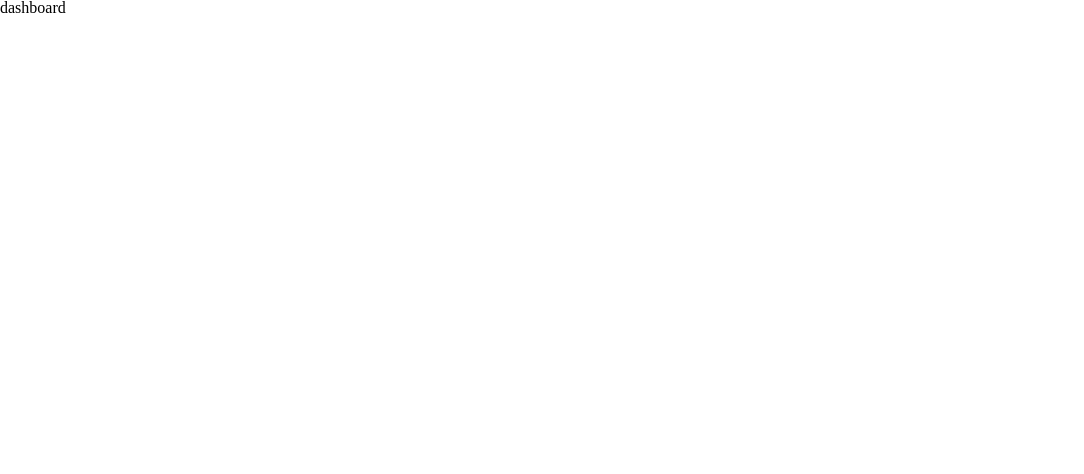
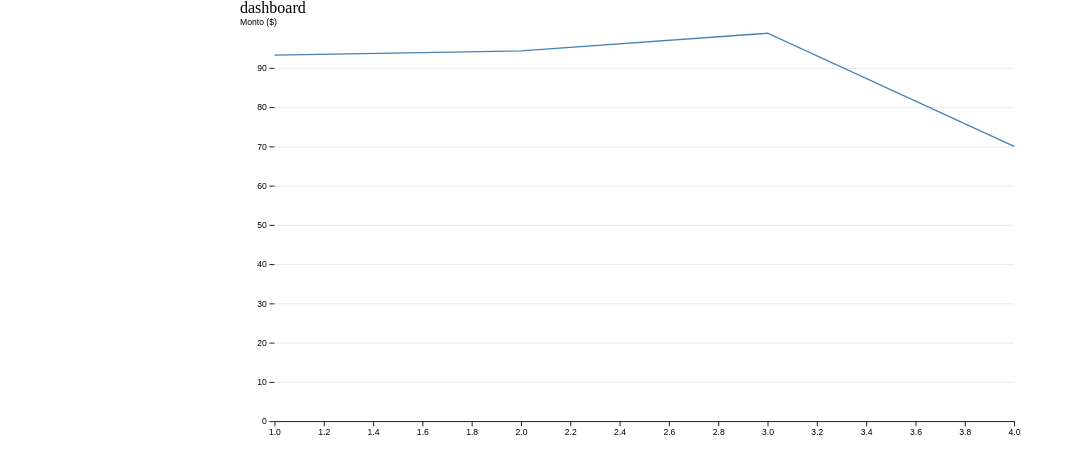
Before and after one commit to ixmael/admetricks-test, a Vue app in the folder packages/frontend/: page /dashboard in a window 1280 px wide. Shown: the top 474 px of the page, without its empty margins (0-1084 px from the left). Built offline with nearby package versions, Linux system fonts and the light colour scheme.

Commit message:
feat(graph): add initial graph

```diff
--- a/packages/frontend/package.json
+++ b/packages/frontend/package.json
@@ -24,6 +24,7 @@
   "devDependencies": {
     "@rushstack/eslint-patch": "^1.3.2",
     "@tsconfig/node18": "^18.2.0",
+    "@types/d3": "^7.4.0",
     "@types/jsdom": "^21.1.1",
     "@types/node": "^18.17.5",
     "@vitejs/plugin-vue": "^4.3.1",
--- a/packages/frontend/src/views/DashboardView.vue
+++ b/packages/frontend/src/views/DashboardView.vue
@@ -1,20 +1,111 @@
 <script setup lang="ts">
-import * as d3 from 'd3'
+import { onMounted } from 'vue';
+import * as d3 from 'd3';
 
-const width = 800;
-const height = 500;
-const svg = d3.select("svg").attr("width", width).attr("height", height);
-const g = svg.append("g");
+const aapl = [
+  {
+    date: 1,
+    close: 93.24
+  },
+  {
+    date: 2,
+    close: 94.35
+  },
+  {
+    date: 3,
+    close: 98.84
+  },
+  {
+    date: 4,
+    close: 70,
+  },
+];
+
+onMounted(() => {
+  const width = 928;
+  const height = 500;
+  const marginTop = 20;
+  const marginRight = 30;
+  const marginBottom = 30;
+  const marginLeft = 40;
+
+  const svg = d3
+    .select('svg#chart')
+    .attr('width', width)
+    .attr('height', height)
+    .attr("viewBox", [0, 0, width, height])
+    .attr("style", "max-width: 100%; height: auto; height: intrinsic;");
+
+  // Declare the x (horizontal position) scale.
+  // const x = d3.scaleUtc(d3.extent(aapl, (d: any) => d.date), [marginLeft, width - marginRight]);
+  const x = d3.scaleLinear(d3.extent(aapl, (d: any) => {
+    //const x = d3.scaleUtc(d3.extent(aapl, (d: any) => {
+    return d.date;
+  }), [marginLeft, width - marginRight]);
+
+  // Declare the y (vertical position) scale.
+  // const y = d3.scaleLinear([0, d3.max(aapl, (d: any) => d.close)], [height - marginBottom, marginTop]);
+  const y = d3.scaleLinear([0, d3.max(aapl, (d: any) => {
+    return d.close;
+  })], [height - marginBottom, marginTop]);
+
+  // Declare the line generator.
+  const line = d3.line()
+    .x((d: any) => {
+      return x(d.date);
+    })
+    .y((d: any) => y(d.close));
+
+  // Add the x-axis.
+  svg.append("g")
+    .attr("transform", `translate(0,${height - marginBottom})`)
+    .call(d3.axisBottom(x).ticks(width / 80).tickSizeOuter(0));
+
+  // Add the y-axis, remove the domain line, add grid lines and a label.
+  svg.append("g")
+    .attr("transform", `translate(${marginLeft},0)`)
+    .call(d3.axisLeft(y).ticks(height / 40))
+    .call((g: any) => g.select(".domain").remove())
+    .call((g: any) => g.selectAll(".tick line").clone()
+      .attr("x2", width - marginLeft - marginRight)
+      .attr("stroke-opacity", 0.1))
+    .call((g: any) => g.append("text")
+      .attr("x", -marginLeft)
+      .attr("y", 10)
+      .attr("fill", "currentColor")
+      .attr("text-anchor", "start")
+      .text("Monto ($)"));
+
+  // Append a path for the line.
+  console.log('aapl', line(aapl));
+  svg.append("path")
+    .attr("fill", "none")
+    .attr("stroke", "steelblue")
+    .attr("stroke-width", 1.5)
+    .attr("d", line(aapl));
+});
 </script>
 
 <template>
-  <div class="dashboard">
-    dashboard
-    <div>
-      <svg></svg>
+  <main>
+    <div class="dashboard">
+      <h1>dashboard</h1>
+      <div class="chart">
+        <svg id="chart"></svg>
+      </div>
     </div>
-  </div>
+  </main>
 </template>
 
 <style lang="scss">
+main {
+  display: flex;
+  justify-content: center;
+
+  & .dashboard {
+    background-color: #fff;
+    padding: 0 15px;
+    width: 800px;
+  }
+}
 </style>
```
Also changed, not shown: 1 other file (tests, documents, lock files or other folders).
